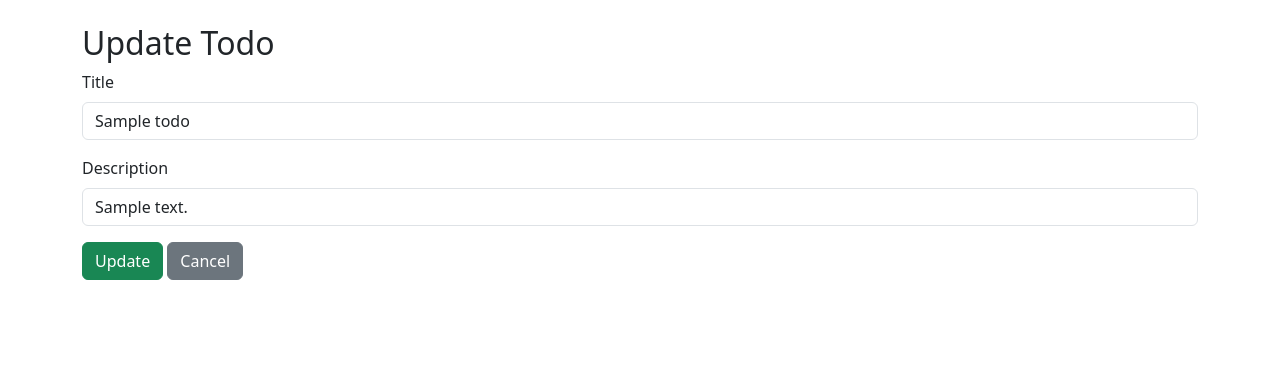
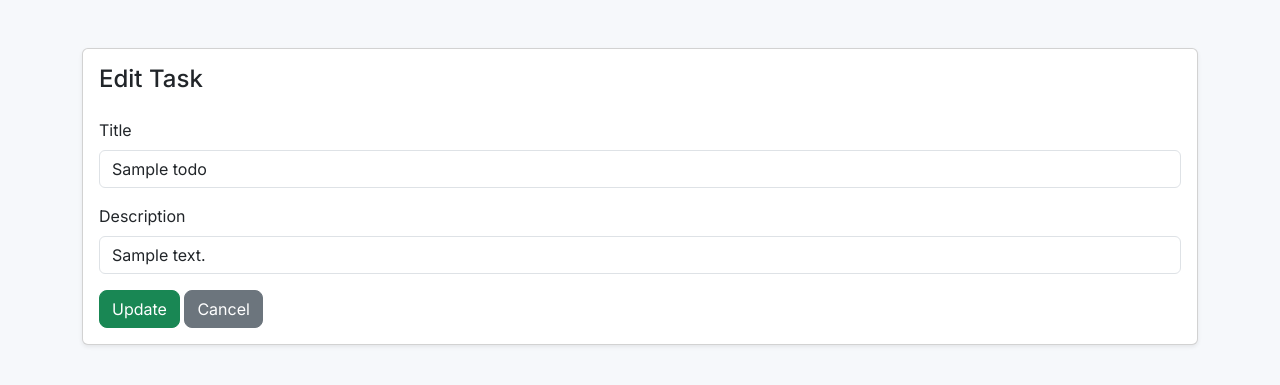
Before and after one commit to Agnish77/TodoApp, a Flask app: page /update/1 in a window 1280 px wide. Shown: the top 385 px of the page. Run offline with Flask 3, Linux system fonts and the light colour scheme; a user stored in the database is signed in; tables that the repository leaves empty hold one stand-in row (values such as "Sample post").

Commit message:
Refactor update.html to use template inheritance
Refactored the update form to use template inheritance and improved layout with Bootstrap classes.

```diff
--- a/templates/update.html
+++ b/templates/update.html
@@ -1,29 +1,39 @@
-<!doctype html>
-<html lang="en">
-<head>
-  <meta charset="utf-8">
-  <title>Update Todo</title>
-  <link href="https://cdn.jsdelivr.net/npm/bootstrap@5.3.3/dist/css/bootstrap.min.css" rel="stylesheet">
-</head>
+{% extends "base.html" %}
 
-<body>
-<div class="container my-4">
-  <h2>Update Todo</h2>
+{% block body %}
+
+<div class="container my-5">
+
+<div class="card shadow-sm">
+
+<div class="card-body">
+
+<h4 class="mb-4">Edit Task</h4>
 
 <form method="POST">
+
 <div class="mb-3">
 <label class="form-label">Title</label>
-      <input type="text" class="form-control" name="title" value="{{ todo.title }}" required>
+<input class="form-control" name="title" value="{{todo.title}}">
 </div>
 
 <div class="mb-3">
 <label class="form-label">Description</label>
-      <input type="text" class="form-control" name="desc" value="{{ todo.desc }}" required>
+<input class="form-control" name="desc" value="{{todo.desc}}">
 </div>
 
-    <button type="submit" class="btn btn-success">Update</button>
-    <a href="/" class="btn btn-secondary">Cancel</a>
+<button class="btn btn-success btn-modern">
+Update
+</button>
+
+<a href="/" class="btn btn-secondary btn-modern">
+Cancel
+</a>
+
 </form>
+
 </div>
-</body>
-</html>
+</div>
+</div>
+
+{% endblock %}
```
Lines whose indentation alone changed are shown as unchanged.
